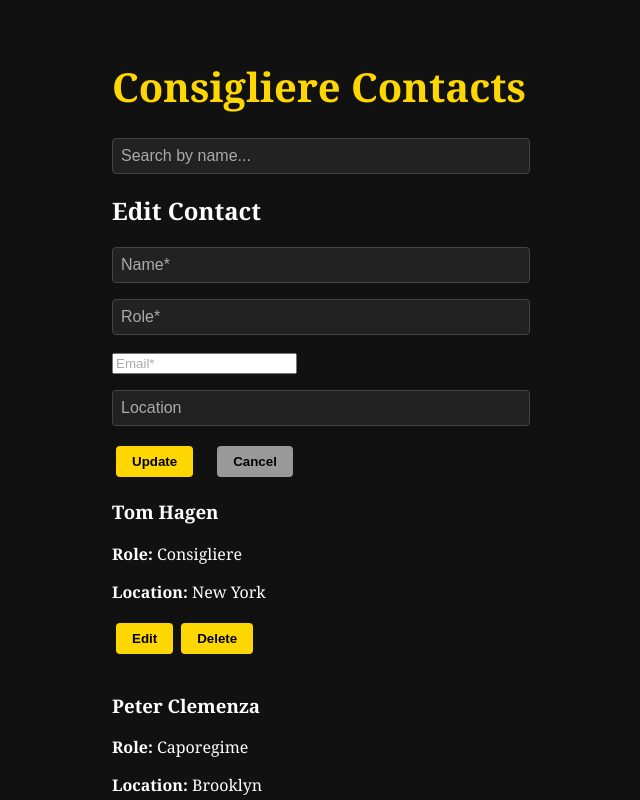
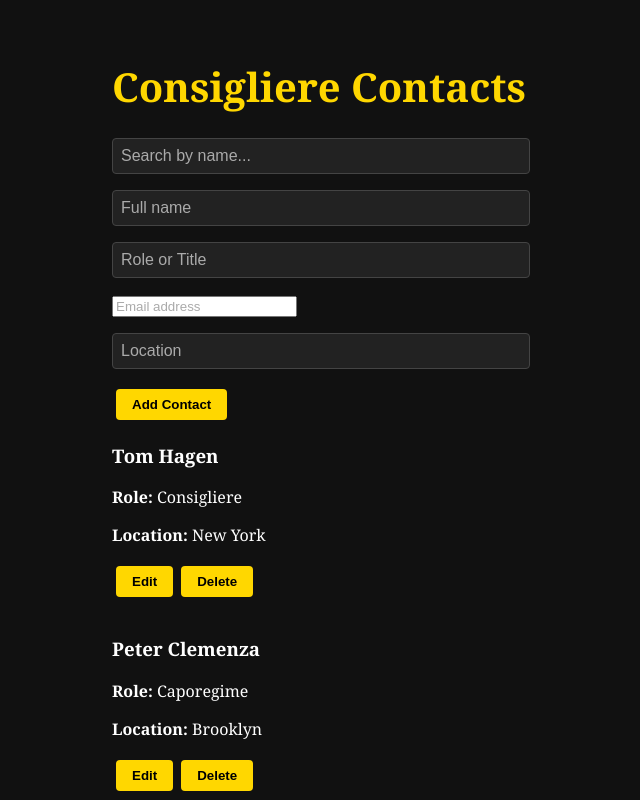
Before and after one commit to greicianegaleoti/consigliere-contacts, a React (Vite) app: page / in a window 1280 px wide. Shown: the top 800 px of the page, without its empty margins (321-961 px from the left). Built offline with nearby package versions, Linux system fonts and the light colour scheme; data requests are answered from the project's data file.

Commit message:
Add email field to ContactForm and persist contact creation

```diff
--- a/src/components/ContactForm.jsx
+++ b/src/components/ContactForm.jsx
@@ -1,87 +1,75 @@
-import React, { useState, useEffect } from 'react';
+import React, { useState } from 'react';
 import api from '../services/api';
 
-function EditContactForm({ contact, onUpdate, onCancel }) {
-  const [formData, setFormData] = useState({
+function ContactForm({ onAdd }) {
+  const [form, setForm] = useState({
     name: '',
     role: '',
     email: '',
     location: ''
   });
 
-  useEffect(() => {
-    if (contact) {
-      setFormData({
-        name: contact.name || '',
-        role: contact.role || '',
-        email: contact.email || '',
-        location: contact.location || ''
-      });
-    }
-  }, [contact]);
-
   const handleChange = (e) => {
-    const { name, value } = e.target;
-    setFormData(prev => ({ ...prev, [name]: value }));
+    setForm({ ...form, [e.target.name]: e.target.value });
   };
 
-  const handleSubmit = async (e) => {
+  const handleSubmit = (e) => {
     e.preventDefault();
-    if (!formData.name || !formData.role || !formData.email) {
-      alert('Please fill in all required fields.');
+
+    // Simple validation
+    if (!form.name || !form.role || !form.email || !form.location) {
+      alert('Please fill in all fields.');
       return;
     }
 
-    try {
-      const response = await api.put(`/contacts/${contact.id}`, formData);
-      onUpdate && onUpdate(response.data);
-    } catch (error) {
-      console.error('Erro ao atualizar contato:', error);
-    }
+    api.post('/contacts', form)
+      .then(response => {
+        onAdd(response.data);
+        setForm({
+          name: '',
+          role: '',
+          email: '',
+          location: ''
+        });
+      })
+      .catch(error => {
+        console.error('Error creating contact:', error);
+      });
   };
 
   return (
-    <form onSubmit={handleSubmit} className="form">
-      <h2>Edit Contact</h2>
+    <form className="form" onSubmit={handleSubmit}>
       <input
         type="text"
         name="name"
-        placeholder="Name*"
-        value={formData.name}
+        placeholder="Full name"
+        value={form.name}
         onChange={handleChange}
-        required
       />
       <input
         type="text"
         name="role"
-        placeholder="Role*"
-        value={formData.role}
+        placeholder="Role or Title"
+        value={form.role}
         onChange={handleChange}
-        required
       />
       <input
         type="email"
         name="email"
-        placeholder="Email*"
-        value={formData.email}
+        placeholder="Email address"
+        value={form.email}
         onChange={handleChange}
-        required
       />
       <input
         type="text"
         name="location"
         placeholder="Location"
-        value={formData.location}
+        value={form.location}
         onChange={handleChange}
       />
-      <div style={{ display: 'flex', gap: '1rem', marginTop: '1rem' }}>
-        <button type="submit">Update</button>
-        <button type="button" onClick={onCancel} style={{ backgroundColor: '#999' }}>
-          Cancel
-        </button>
-      </div>
+      <button type="submit">Add Contact</button>
     </form>
   );
 }
 
-export default EditContactForm;
+export default ContactForm;
--- a/src/components/EditContactForm.jsx
+++ b/src/components/EditContactForm.jsx
@@ -1,3 +1,4 @@
+// src/components/EditContactForm.jsx
 import React, { useState } from 'react';
 import api from '../services/api';
 
@@ -5,7 +6,8 @@ function EditContactForm({ contact, onUpdate, onCancel }) {
   const [form, setForm] = useState({
     name: contact.name,
     role: contact.role,
-    location: contact.location,
+    email: contact.email,
+    location: contact.location
   });
 
   const handleChange = (e) => {
@@ -38,6 +40,13 @@ function EditContactForm({ contact, onUpdate, onCancel }) {
         onChange={handleChange}
       />
       <input
+        type="email"
+        name="email"
+        placeholder="Email address"
+        value={form.email}
+        onChange={handleChange}
+      />
+      <input
         type="text"
         name="location"
         placeholder="Location"
--- a/src/pages/Home.jsx
+++ b/src/pages/Home.jsx
@@ -16,7 +16,7 @@ function Home() {
   useEffect(() => {
     api.get('/contacts')
       .then(response => setContacts(response.data))
-      .catch(error => console.error('Erro ao buscar contatos:', error));
+      .catch(error => console.error('Error fetching contacts:', error));
   }, []);
 
   const addContact = (newContact) => {
@@ -24,12 +24,20 @@ function Home() {
   };
 
   const updateContact = (updated) => {
-    setContacts(prev => prev.map(c => c.id === updated.id ? updated : c));
-    setEditingContact(null);
+    api.put(`/contacts/${updated.id}`, updated)
+      .then(() => {
+        setContacts(prev => prev.map(c => c.id === updated.id ? updated : c));
+        setEditingContact(null);
+      })
+      .catch(err => console.error('Update failed:', err));
   };
 
   const deleteContact = (id) => {
-    setContacts(prev => prev.filter(c => c.id !== id));
+    api.delete(`/contacts/${id}`)
+      .then(() => {
+        setContacts(prev => prev.filter(c => c.id !== id));
+      })
+      .catch(err => console.error('Delete failed:', err));
   };
 
   const filteredContacts = useMemo(() => {
```
